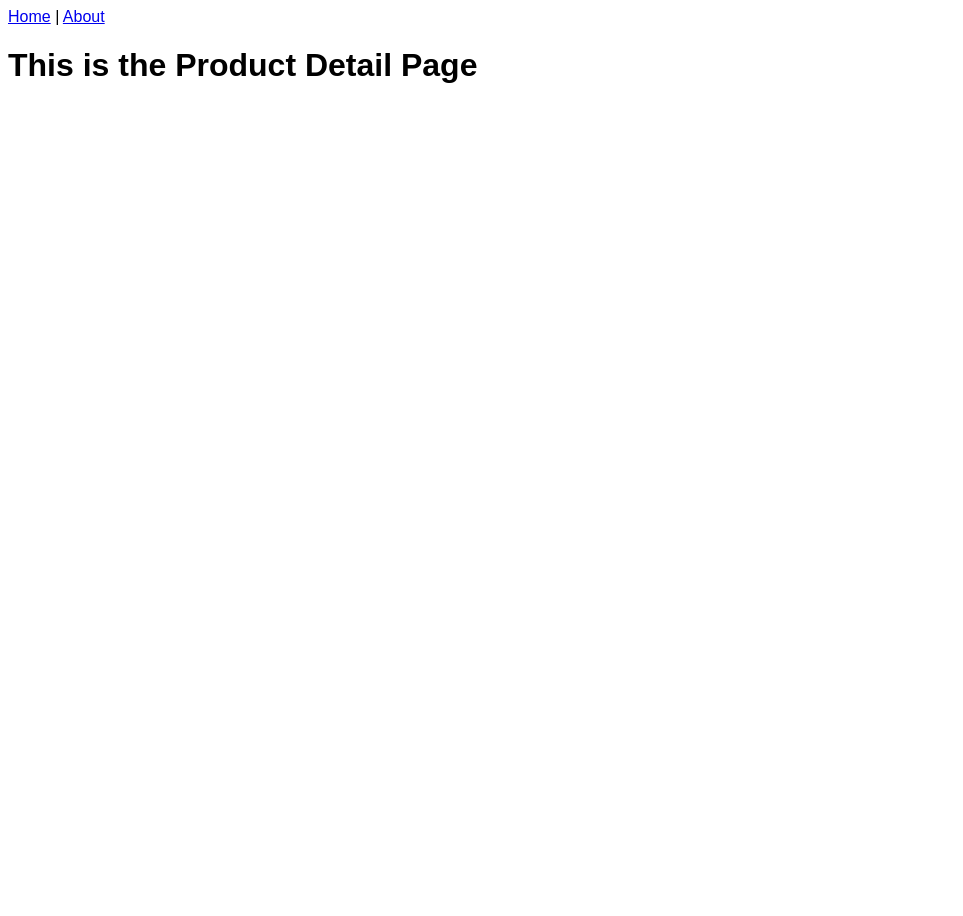
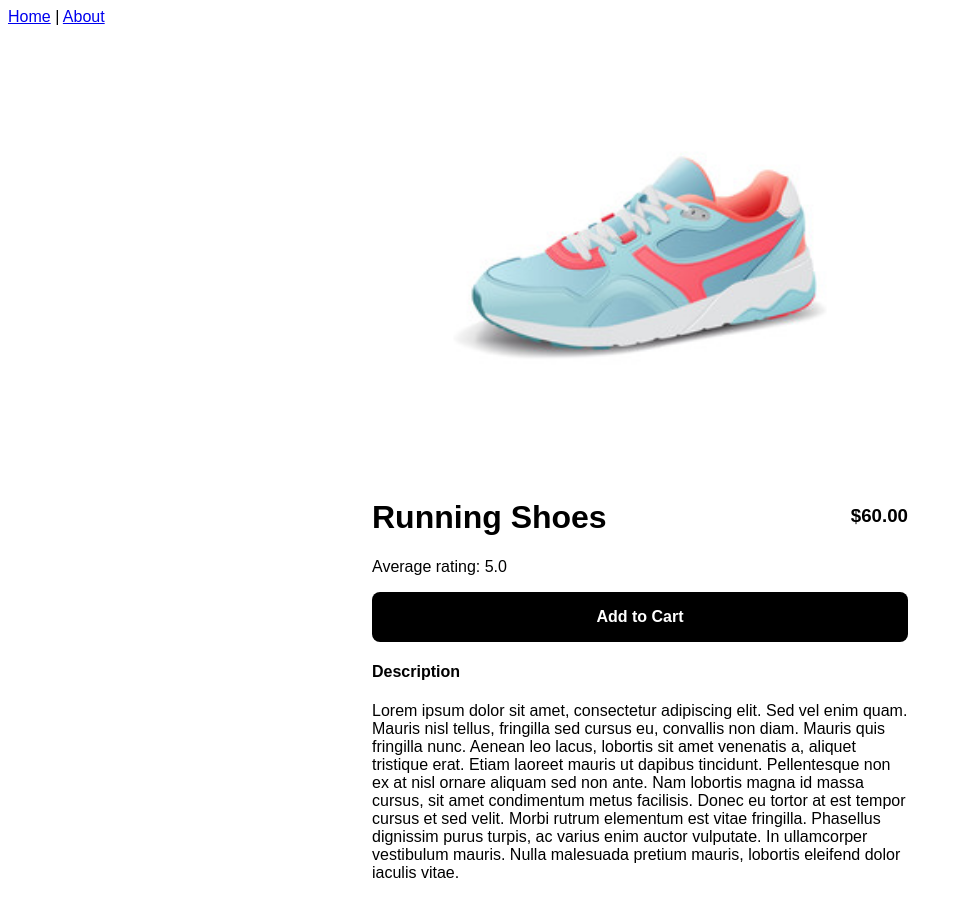
Before and after one commit to t-vanderwolk/E-commerce-Vue, a Vue app in the folder fsv-front-end/: page /products/123 in a window 1280 px wide. Shown: the top 916 px of the page, without its empty margins (0-963 px from the left). Before the commit the page ends 800 px from the top, so only its background shows below. Built offline with nearby package versions, Linux system fonts and the light colour scheme.

Commit message:
create a product detail page

```diff
--- a/fsv-front-end/src/views/ProductDetailPage.vue
+++ b/fsv-front-end/src/views/ProductDetailPage.vue
@@ -1,11 +1,31 @@
 <template>
-    <h1>This is the Product Detail Page</h1>
+
+
+    <div id ="page-wrap">
+        <div id="img-wrap">
+        <img v-bind:src="product.imageUrl" />
+        </div>
+        <div id="product-details">
+            <h1>{{product.name}}</h1>
+            <h3 id="price">${{ product.price }}</h3>
+            <p>Average rating: {{ product.averageRating}}</p>
+            <button id="add-to-cart">Add to Cart</button>
+        <h4>Description</h4>
+        <p>{{ product.description }}</p>
+        </div>
+        </div>
     </template>
+    <script>
+        import { products } from '../fake-data';
+    export default {
+    name: 'ProductDetailPage',
+    data() {
 
-    <script>
-    export default {
-    name: 'ProductDetailPage'
+    return {
+        product: products.find((p) => p.id === this.$route.params.id),
     }
+    }
+}
     </script>
 
     <style scoped>
```
